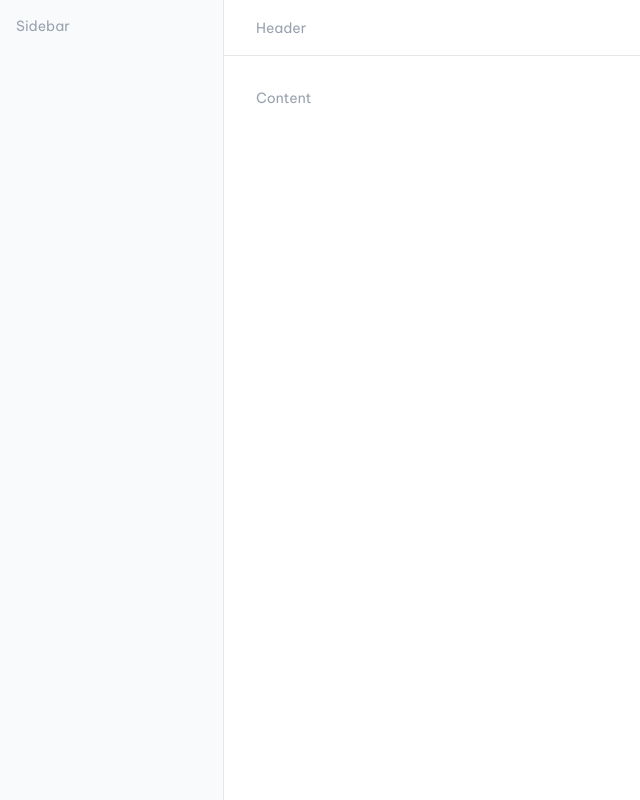
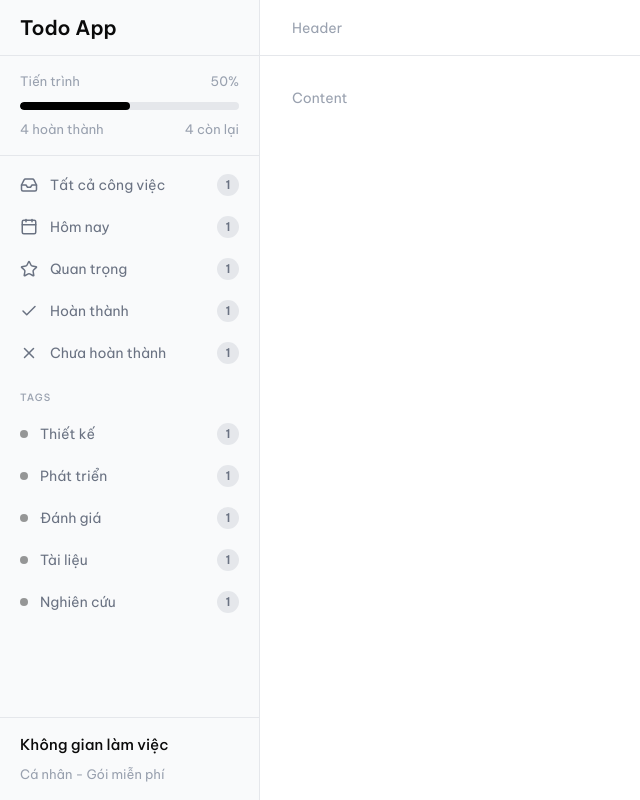
Before and after one commit to maitatduydev/todo-app, a React (Vite) app in the folder frontend/: page / in a window 1280 px wide. Shown: the whole page, without its empty margins (0-640 px from the left). Built offline with nearby package versions, Linux system fonts and the light colour scheme.

Commit message:
feat: implement sidebar component with navigation, logo, progress, and footer

```diff
--- a/frontend/src/App.tsx
+++ b/frontend/src/App.tsx
@@ -1,10 +1,10 @@
+import Sidebar from "./components/Sidebar/Sidebar";
+
 export default function App() {
     return (
         <div className="min-h-screen bg-white flex">
             {/* Sidebar */}
-            <aside className="w-56 shrink-0 border-r border-gray-200 bg-gray-50 h-screen sticky top-0">
-                <p className="p-4 text-sm text-gray-400">Sidebar</p>
-            </aside>
+            <Sidebar />
 
             {/* Main */}
             <div className="flex-1 min-w-0 flex flex-col">
--- /dev/null
+++ b/frontend/src/components/Sidebar/Footer.tsx
@@ -0,0 +1,8 @@
+export default function Footer() {
+    return (
+        <div className="px-5 py-4 border-t border-gray-200 absolute bottom-0 w-full">
+            <div className="font-medium text-[15px] mb-2">Không gian làm việc</div>
+            <div className="text-[13px] text-gray-400">Cá nhân - Gói miễn phí</div>
+        </div>
+    );
+}
--- /dev/null
+++ b/frontend/src/components/Sidebar/Logo.tsx
@@ -0,0 +1,7 @@
+export default function Logo() {
+    return (
+        <div className="h-14 flex items-center px-5 border-b border-gray-200">
+            <span className="text-xl font-semibold">Todo App</span>
+        </div>
+    );
+}
--- /dev/null
+++ b/frontend/src/components/Sidebar/Nav.tsx
@@ -0,0 +1,54 @@
+import { FILTERS, TAGS } from "../../constants/sidebar";
+import SideLink from "./SideLink";
+import { useState } from "react";
+
+export default function Nav() {
+    const [activeFilter, setActiveFilter] = useState<string | null>(null);
+    const [activeTag, setActiveTag] = useState<string | null>(null);
+
+    return (
+        <nav className="flex-1 px-3 py-3 space-y-2">
+            {FILTERS.map((f) => {
+                const Icon = f.icon;
+
+                return (
+                    <SideLink
+                        key={f.key}
+                        icon={<Icon size={18} />}
+                        label={f.label}
+                        badge={1}
+                        active={activeFilter === f.key}
+                        onClick={() => {
+                            setActiveFilter((prev) => (prev === f.key ? null : f.key));
+                        }}
+                    />
+                );
+            })}
+
+            <div className="pt-3 pb-1 px-2 text-[10px] font-medium tracking-widest text-gray-400 uppercase">
+                Tags
+            </div>
+
+            {TAGS.map((tag) => (
+                <SideLink
+                    key={tag}
+                    icon={
+                        <span
+                            className={`size-2 rounded-full bg-black/40 inline-block ${
+                                activeTag === tag
+                                    ? "bg-white"
+                                    : "text-gray-500 hover:bg-gray-100 hover:text-black transition-colors"
+                            }`}
+                        />
+                    }
+                    label={tag}
+                    badge={1}
+                    active={activeTag === tag}
+                    onClick={() => {
+                        setActiveTag((prev) => (prev === tag ? null : tag));
+                    }}
+                />
+            ))}
+        </nav>
+    );
+}
--- /dev/null
+++ b/frontend/src/components/Sidebar/Progress.tsx
@@ -0,0 +1,22 @@
+export default function Progress() {
+    return (
+        <div className="px-5 py-4 border-b border-gray-200">
+            <div className="flex justify-between text-[13px] text-gray-400 mb-2.5">
+                <span>Tiến trình</span>
+                <span>50%</span>
+            </div>
+
+            <div className="h-2 bg-gray-200 rounded-full overflow-hidden">
+                <div
+                    className="h-full bg-black rounded-full transition-all duration-500"
+                    style={{ width: "50%" }}
+                />
+            </div>
+
+            <div className="flex justify-between text-[13px] text-gray-400 mt-2.5">
+                <span>4 hoàn thành</span>
+                <span>4 còn lại</span>
+            </div>
+        </div>
+    );
+}
--- /dev/null
+++ b/frontend/src/components/Sidebar/SideLink.tsx
@@ -0,0 +1,26 @@
+import type { SideLinkProps } from "../../types/sideLink";
+
+export default function SideLink({ icon, label, badge, active, onClick }: SideLinkProps) {
+    return (
+        <button
+            onClick={onClick}
+            className={`w-full cursor-pointer flex items-center justify-between px-2 py-1.5 rounded text-sm transition-colors ${
+                active
+                    ? "bg-black text-white"
+                    : "text-gray-500 hover:bg-gray-100 hover:text-black transition-colors"
+            }`}
+        >
+            <span className="flex items-center gap-3">
+                {icon}
+                {label}
+            </span>
+            {badge > 0 && (
+                <span
+                    className={`text-[12px] font-semibold w-5.5 h-5.5 flex items-center justify-center rounded-full tabular-nums ${active ? "bg-white/20" : "bg-gray-200 text-gray-500"}`}
+                >
+                    {badge}
+                </span>
+            )}
+        </button>
+    );
+}
--- /dev/null
+++ b/frontend/src/components/Sidebar/Sidebar.tsx
@@ -0,0 +1,22 @@
+import Footer from "./Footer";
+import Logo from "./Logo";
+import Nav from "./Nav";
+import Progress from "./Progress";
+
+export default function () {
+    return (
+        <aside className="w-65 shrink-0 border-r border-gray-200 bg-gray-50 h-screen sticky top-0">
+            {/* Logo */}
+            <Logo />
+
+            {/* Progress */}
+            <Progress />
+
+            {/* Nav */}
+            <Nav />
+
+            {/* Footer */}
+            <Footer />
+        </aside>
+    );
+}
--- a/frontend/src/constants/index.ts
+++ /dev/null
@@ -1,46 +0,0 @@
-import type { Priority, SortKey } from "../types/todo";
-
-export const TAGS = ["Design", "Dev", "Review", "Infra", "Docs", "Research"] as const;
-
-export const TAG_COLORS: Record<string, string> = {
-    Design: "bg-[#f0f0f0] text-[#525252]",
-    Dev: "bg-[#e8e8e8] text-[#404040]",
-    Review: "bg-[#ebebeb] text-[#4a4a4a]",
-    Infra: "bg-[#e5e5e5] text-[#3d3d3d]",
-    Docs: "bg-[#eeeeee] text-[#4f4f4f]",
-    Research: "bg-[#e9e9e9] text-[#454545]",
-};
-
-export const PRIORITIES: {
-    value: Priority;
-    label: string;
-    dot: string;
-    bar: string;
-}[] = [
-    { value: "urgent", label: "Urgent", dot: "bg-[#0a0a0a]", bar: "bg-[#0a0a0a]" },
-    { value: "high", label: "High", dot: "bg-[#525252]", bar: "bg-[#525252]" },
-    { value: "medium", label: "Medium", dot: "bg-[#a3a3a3]", bar: "bg-[#a3a3a3]" },
-    { value: "low", label: "Low", dot: "bg-[#d4d4d4]", bar: "bg-[#d4d4d4]" },
-];
-
-export const PRIORITY_ORDER: Record<Priority, number> = {
-    urgent: 0,
-    high: 1,
-    medium: 2,
-    low: 3,
-};
-
-export const SORT_OPTIONS: { key: SortKey; label: string }[] = [
-    { key: "createdAt", label: "Date created" },
-    { key: "priority", label: "Priority" },
-    { key: "dueDate", label: "Due date" },
-    { key: "name", label: "Name" },
-];
-
-export const FILTER_TITLE: Record<string, string> = {
-    all: "All Tasks",
-    today: "Due Today",
-    starred: "Starred",
-    completed: "Completed",
-    ...Object.fromEntries(TAGS.map((t) => [t, t])),
-};
--- /dev/null
+++ b/frontend/src/constants/sidebar.ts
@@ -0,0 +1,31 @@
+import { Inbox, Calendar, Star, Check, X } from "lucide-react";
+
+export const TAGS = ["Thiết kế", "Phát triển", "Đánh giá", "Tài liệu", "Nghiên cứu"] as const;
+
+export const FILTERS = [
+    {
+        key: "all",
+        icon: Inbox,
+        label: "Tất cả công việc",
+    },
+    {
+        key: "today",
+        icon: Calendar,
+        label: "Hôm nay",
+    },
+    {
+        key: "important",
+        icon: Star,
+        label: "Quan trọng",
+    },
+    {
+        key: "completed",
+        icon: Check,
+        label: "Hoàn thành",
+    },
+    {
+        key: "pending",
+        icon: X,
+        label: "Chưa hoàn thành",
+    },
+] as const;
--- /dev/null
+++ b/frontend/src/types/sideLink.ts
@@ -0,0 +1,7 @@
+export interface SideLinkProps {
+    icon: React.ReactNode;
+    label: string;
+    badge: number;
+    active: boolean;
+    onClick: () => void;
+}
```
Also changed, not shown: frontend/src/mocks/todo.mock.ts (renamed from frontend/src/mocks/todo.ts).
